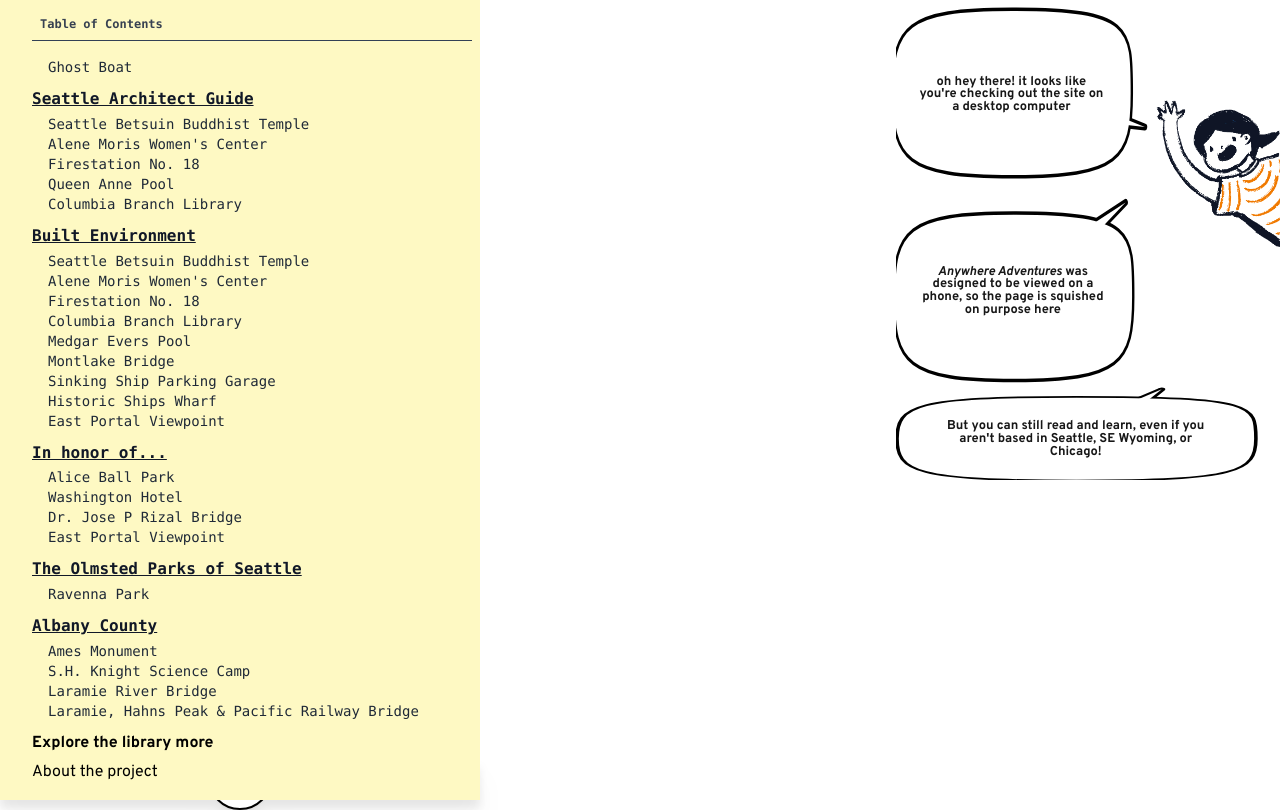
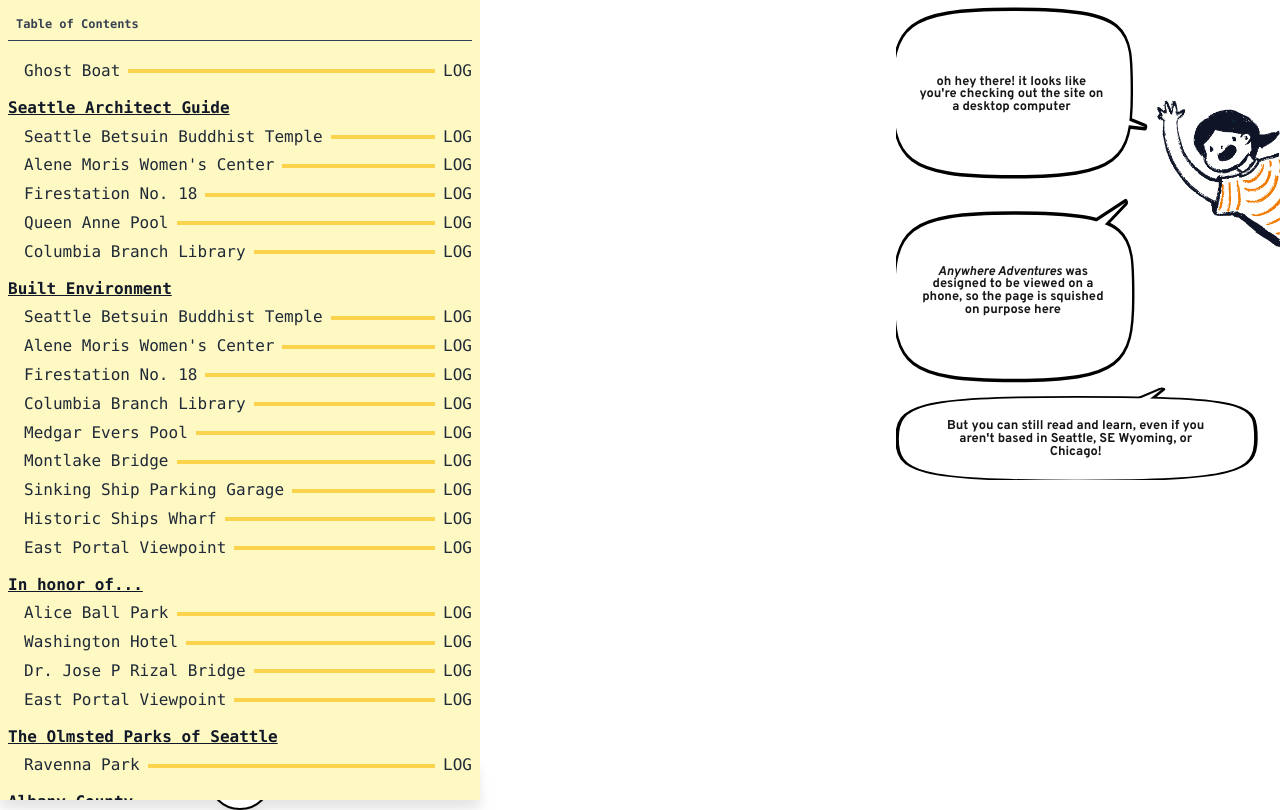
Before and after one commit to livcheerful/anywhereadventures, a Next.js app: page /journal in a window 1280 px wide. Both pictures are taken after a click on the button 240 px from the left and 778 px from the top of the page. Built offline with nearby package versions, Linux system fonts and the light colour scheme.

Commit message:
scroll page into view from refslug

```diff
--- a/src/app/camera/page.js
+++ b/src/app/camera/page.js
@@ -33,8 +33,6 @@ export default function Page({}) {
 
   useEffect(() => {
     getMdx([locationId], (res) => {
-      console.log(typeof res);
-      console.log(res);
       setMdx(res[0]);
     });
   }, [locationId]);
@@ -50,32 +48,6 @@ export default function Page({}) {
   function handleSearchParams(kvp) {
     setLocationId(kvp["locationId"]);
   }
-
-  const menuOptions = [
-    {
-      text: "Back to map",
-      onClick: () => {
-        router.push("/");
-        setShowMenu(false);
-      },
-    },
-    {
-      text: "Reset Camera",
-      onClick: () => {
-        setReel([]);
-        setShowMenu(false);
-      },
-    },
-    {
-      text: "Swap Camera",
-      onClick: () => {
-        setCameraDirectionIdx(
-          (cameraDirectionIdx + 1) % cameraDirectionStates.length
-        );
-        setShowMenu(false);
-      },
-    },
-  ];
 
   async function checkPermissions(cb) {
     const permissions = await navigator.permissions.query({ name: "camera" });
--- a/src/app/components/BasePage.js
+++ b/src/app/components/BasePage.js
@@ -72,7 +72,7 @@ export default function BasePage({ entranceSlug }) {
       {!viewingPin && (
         <a
           href="/journal"
-          className="absolute -right-24 md:-right-10 -bottom-32 md:bottom-0 -rotate-6 drop-shadow-xl"
+          className="absolute left-4 md:left-10 -bottom-14 md:bottom-0 -rotate-12 drop-shadow-xl"
         >
           <div
             id="toJournal"
--- a/src/app/components/MapPin.js
+++ b/src/app/components/MapPin.js
@@ -24,7 +24,7 @@ export default function MapPin({ mdx, setPaneOpen, onCloseCB }) {
             "linear-gradient(to bottom, black 50%, transparent 100%)",
         }}
       ></div>
-      <PinJournal page={getPage(mdx.slug)} />
+      <PinJournal page={getPage(mdx.slug)} slug={mdx.slug} />
       <PinCamera mdx={mdx} />
       <div className="absolute flex flex-col w-11/12 md:w-4/5  bg-white drop-shadow-2xl border-2 border-gray-900 ">
         <button
--- a/src/app/components/PinJournal.js
+++ b/src/app/components/PinJournal.js
@@ -1,7 +1,7 @@
 import { gsap } from "gsap";
 import { useGSAP } from "@gsap/react";
 
-export default function PinJournal({ page }) {
+export default function PinJournal({ page, slug }) {
   useGSAP(() => {
     const screenWidth = window.innerWidth;
     const smallScreen = screenWidth < 768;
@@ -23,7 +23,7 @@ export default function PinJournal({ page }) {
       className="w-[10rem] h-[15rem] md:w-[15rem] md:h-[30rem] absolute bg-white drop-shadow-2xl"
       style={{ transform: `rotate(20deg)`, bottom: "20%", right: "-12rem" }}
     >
-      <a href={`/journal`}>
+      <a href={`/journal?id=${slug}`}>
         {page ? <img src={page.image} /> : <img src="/defaultpaper.png" />}
       </a>
     </div>
--- a/src/app/journal/page.js
+++ b/src/app/journal/page.js
@@ -1,11 +1,7 @@
 "use client";
-import {
-  getAllLCItems,
-  removeLCItem,
-  getAllPages,
-} from "../lib/storageHelpers";
-import { useState, useEffect } from "react";
+import { useState, useEffect, Suspense } from "react";
 import JournalPage from "../components/JournalPage";
+import SearchParamHandler from "../components/SearchParamHandler";
 import JournalNav from "../components/JournalNav";
 import { categoryInfo } from "../content/meta";
 import { savedLocationToObj } from "../lib/locationHelpers";
@@ -18,7 +14,34 @@ export default function Page() {
   );
 
   const [showToc, setShowToc] = useState(false);
+  const [pagesExist, setPagesExist] = useState(false);
+  const [refSlug, setRefSlug] = useState(undefined);
   const [showSavedItems, setShowSavedItems] = useState(false);
+
+  useEffect(() => {
+    let found = false;
+
+    categories.values().forEach((category, i) => {
+      console.log(category.locations);
+      category.locations.forEach((location, j) => {
+        if (found) {
+          return;
+        }
+        if (location.slug == refSlug) {
+          found = true;
+          const page = document.querySelector(
+            `#page-${category.tag}-${Math.floor(j / 4)}`
+          );
+          page.scrollIntoView({ behavior: "smooth" });
+        }
+      });
+    });
+  }, [refSlug]);
+
+  function handleSearchParams(kvp) {
+    console.log("IN HANDLE SEARCH PARAMS");
+    setRefSlug(kvp["id"]);
+  }
 
   function addHomeLocationStickers(homeLocation) {
     switch (homeLocation) {
@@ -81,6 +104,7 @@ export default function Page() {
       }
       return pages;
     });
+
     return allPages;
   }
 
@@ -91,7 +115,6 @@ export default function Page() {
     const gatheredCategoriesMap = new Map();
     for (let mdxIdx in locData.locs) {
       const mdx = locData.locs[mdxIdx];
-      console.log(mdx);
       mdx.tags.forEach((tag, i) => {
         if (!gatheredCategoriesMap.has(tag)) {
           gatheredCategoriesMap.set(tag, { tag: tag, locations: [] });
@@ -111,6 +134,9 @@ export default function Page() {
 
   return (
     <div className="h-dvh md:w-limiter bg-white overflow-y-hidden">
+      <Suspense>
+        <SearchParamHandler paramsToFetch={["id"]} cb={handleSearchParams} />
+      </Suspense>
       <div>
         <div
           id="journal-holder"
@@ -118,7 +144,7 @@ export default function Page() {
         >
           {showToc && (
             <div className="absolute z-10 left-0 top-0 bg-white w-full md:w-limiter h-full overflow-y-auto">
-              <div className="w-full shrink-0 snap-start flex flex-col pl-8 p-2 text-black min-h-dvh bg-yellow-100 pb-20">
+              <div className="w-full shrink-0 snap-start flex flex-col p-2 text-black min-h-dvh bg-yellow-100 pb-20">
                 <div className="w-full  flex flex-row justify-between p-2 text-xs text-gray-700 font-mono">
                   <div className="font-bold text-xs text-gray-700 font-mono">
                     Table of Contents
@@ -148,23 +174,30 @@ export default function Page() {
                         return (
                           <div
                             key={j}
-                            className="text-sm font-mono pl-4 text-gray-800"
+                            className="text-md font-mono pl-4 text-gray-800 flex flex-row w-full items-center gap-2 justify-between "
                           >
                             <a
-                              href={`#page-${category.tag}-0`}
+                              className="overflow-x-clip shrink-0 pointer"
+                              href={`/${categoryLocation.slug}`}
+                            >
+                              <div className="flex-none w-fit">
+                                {categoryLocation.locationTitle ||
+                                  categoryLocation.title}
+                              </div>
+                            </a>
+                            <div className="grow bg-amber-300 h-1"></div>
+                            <a
+                              className="overflow-x-clip shrink-0"
                               onClick={(e) => {
                                 e.preventDefault();
                                 setShowToc(false);
-                                console.log("Trying to scroll:");
-                                console.log(`#page-${category.tag}-${j % 4}`);
                                 const page = document.querySelector(
                                   `#page-${category.tag}-${Math.floor(j / 4)}`
                                 );
                                 page.scrollIntoView({ behavior: "smooth" });
                               }}
                             >
-                              {categoryLocation.locationTitle ||
-                                categoryLocation.title}
+                              <div>LOG</div>
                             </a>
                           </div>
                         );
```
